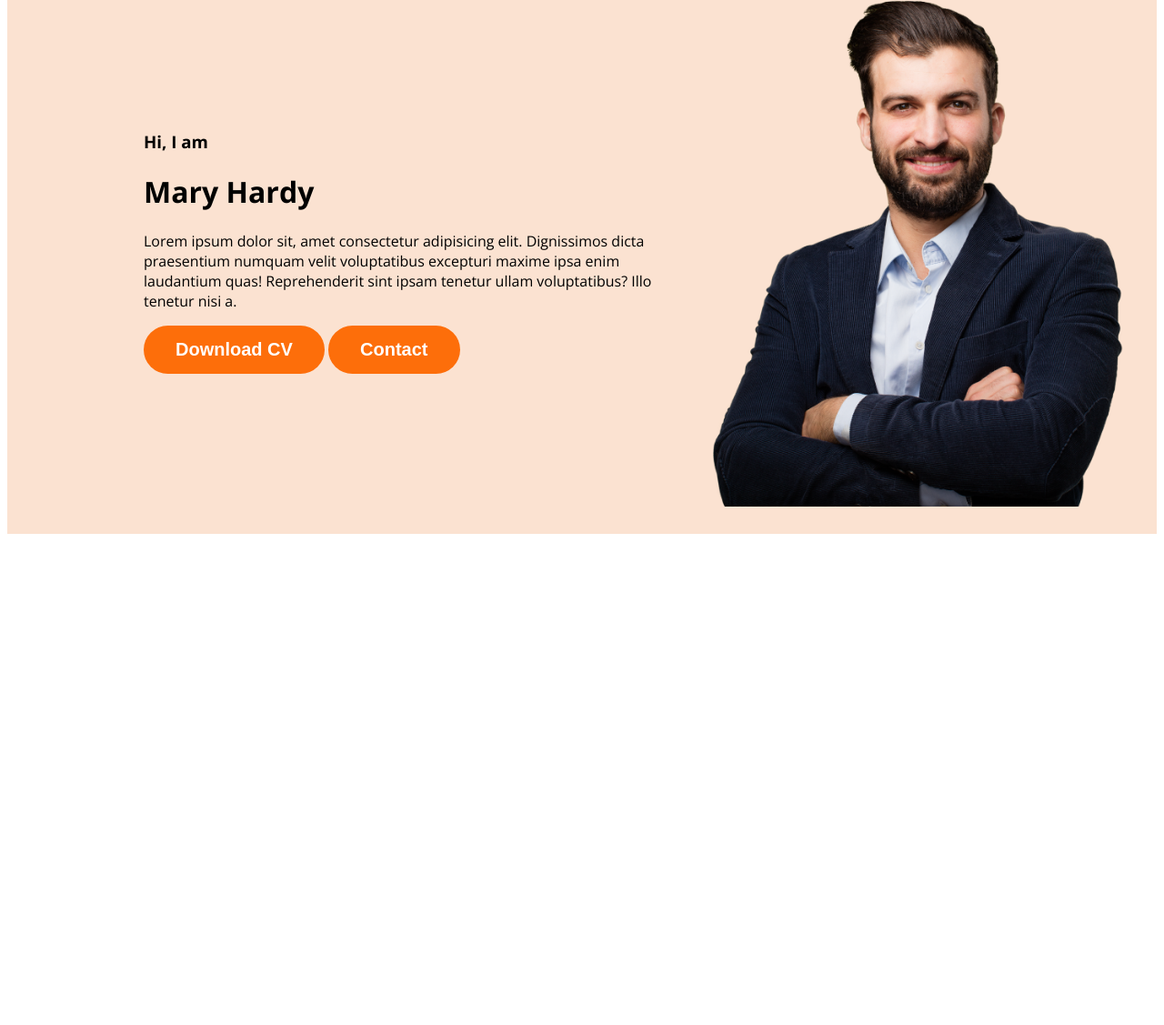
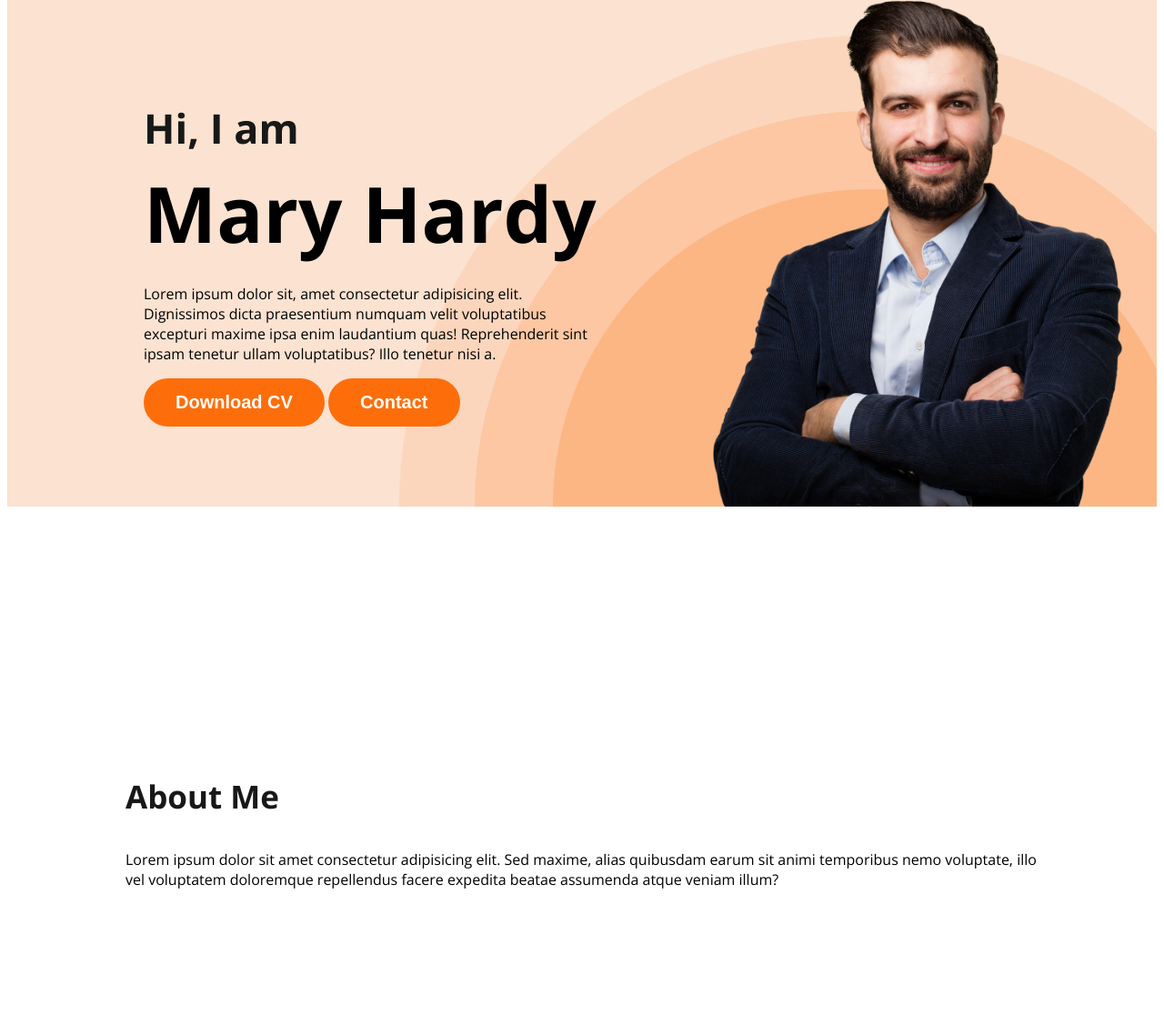
Before and after one commit to kamrul-CSE-official/web-developer_Portfolio, a plain HTML site: page index.html in a window 1280 px wide. Shown: the part 211-1338 px from the top of the page at 91% size. Before the commit the page ends 806 px from the top, so only its background shows below. Drawn offline with nearby package versions, Linux system fonts and the light colour scheme.

Commit message:
About Section Created

```diff
--- a/index.html
+++ b/index.html
@@ -29,7 +29,8 @@
             <div class="banner-content">
                 <h3 class="banner-greeting">Hi, I am</h3>
                 <h1 class="banner-title">Mary Hardy</h1>
-                <p>Lorem ipsum dolor sit, amet consectetur adipisicing elit. Dignissimos dicta praesentium numquam velit
+                <p class="banner-description">Lorem ipsum dolor sit, amet consectetur adipisicing elit. Dignissimos
+                    dicta praesentium numquam velit
                     voluptatibus excepturi maxime ipsa enim laudantium quas! Reprehenderit sint ipsam tenetur ullam
                     voluptatibus? Illo tenetur nisi a.</p>
                 <button class="btn-primary">Download CV</button>
@@ -39,7 +40,13 @@
         </div>
     </header>
     <main>
-
+        <section class="about">
+            <h3 class="section-title">About Me</h3>
+            <p class="section-decription">Lorem ipsum dolor sit amet consectetur adipisicing elit. Sed maxime, alias
+                quibusdam earum sit animi
+                temporibus nemo voluptate, illo vel voluptatem doloremque repellendus facere expedita beatae assumenda
+                atque veniam illum?</p>
+        </section>
     </main>
     <footer>
 
--- a/styles/portfolio.css
+++ b/styles/portfolio.css
@@ -15,6 +15,18 @@ body {
     font-size: 20px;
     font-weight: 700;
     padding: 15px 35px;
+}
+
+.section-title {
+    color: #181818;
+    font-size: 35px;
+    font-weight: 700;
+}
+
+.section-description {
+    color: #181818;
+    text-align: center;
+    font-size: 180px;
 }
 
 /* nav styles */
@@ -49,14 +61,43 @@ nav a {
 /* Header related styles */
 .header {
     background-color: #f5bb916b;
+    background-image: url("../images/header_bg.png");
+    background-repeat: no-repeat;
+    background-position: bottom right;
 }
 
 .banner {
-    padding: 30px 30px 30px 150px;
+    padding: 30px 30px 0px 150px;
     display: flex;
     align-items: center;
+    justify-content: space-between;
+}
+
+.banner-content {
+    max-width: 500px;
 }
 
 .banner .profile-pic {
     width: 500px;
 }
+
+.banner-greeting {
+    font-size: 45px;
+    color: #181818;
+    margin-bottom: 0;
+}
+
+.banner-title {
+    font-size: 85px;
+    font-weight: 700;
+    margin-top: 5px;
+    margin-bottom: 20px;
+}
+
+/* Main section styles */
+.about {
+    padding: 130px;
+    border-radius: 10px;
+    margin: 130px 0;
+
+}
```
